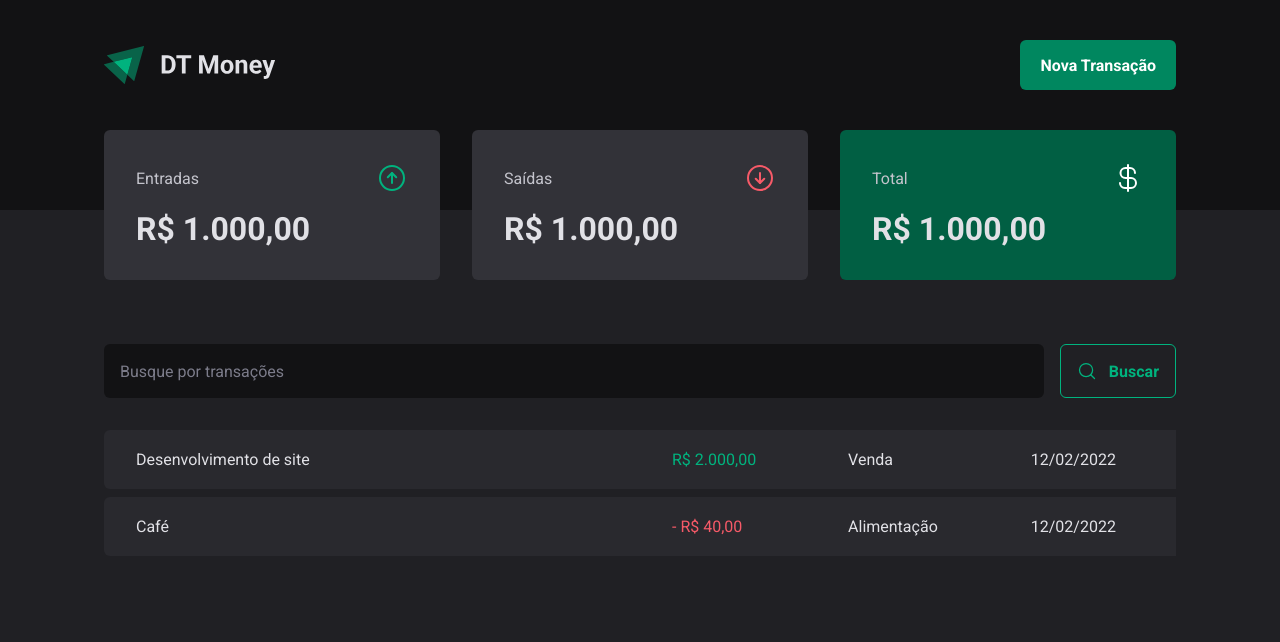
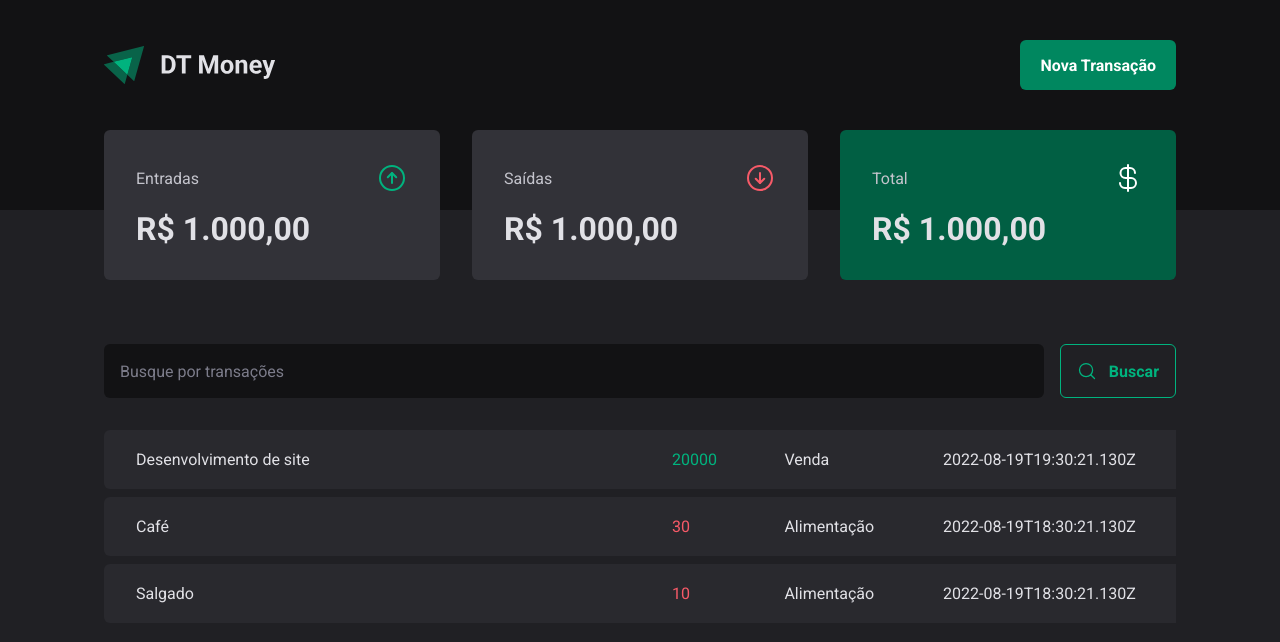
Before and after one commit to luis-b-o/dt-money, a React (Vite) app: page / in a window 1280 px wide. Shown: the top 642 px of the page. Built offline with nearby package versions, Linux system fonts and the light colour scheme; data requests are answered from the project's data file.

Commit message:
feat: transactions context

```diff
--- a/src/App.tsx
+++ b/src/App.tsx
@@ -1,4 +1,5 @@
 import { Header } from "@components/Header";
+import { TransactionsProvider } from "@contexts/TransactionsContext";
 import { Transactions } from "@pages/Transactions";
 import { GlobalStyle } from "@styles/global";
 import { defaultTheme } from "@styles/themes/default";
@@ -9,7 +10,9 @@ export function App() {
     <ThemeProvider theme={defaultTheme}>
       <GlobalStyle />
       <Header />
-      <Transactions />
+      <TransactionsProvider>
+        <Transactions />
+      </TransactionsProvider>
     </ThemeProvider>
   );
 }
--- /dev/null
+++ b/src/contexts/TransactionsContext.tsx
@@ -0,0 +1,40 @@
+import { createContext, ReactNode, useEffect, useState } from "react";
+
+interface ITransaction {
+  id: number;
+  description: string;
+  type: "income" | "outcome";
+  price: number;
+  category: string;
+  createdAt: string;
+}
+
+interface TransactionContextType {
+  transactions: ITransaction[];
+}
+
+interface TransactionsProviderProps {
+  children: ReactNode;
+}
+
+export const TransactionContext = createContext({} as TransactionContextType);
+
+export function TransactionsProvider({ children }: TransactionsProviderProps) {
+  const [transactions, setTransactions] = useState<ITransaction[]>([]);
+
+  async function loadTransactions() {
+    const response = await fetch("http://localhost:3000/transactions");
+    const data = await response.json();
+    setTransactions(data);
+  }
+
+  useEffect(() => {
+    loadTransactions();
+  }, []);
+
+  return (
+    <TransactionContext.Provider value={{ transactions }}>
+      {children}
+    </TransactionContext.Provider>
+  );
+}
--- a/src/pages/Transactions/index.tsx
+++ b/src/pages/Transactions/index.tsx
@@ -1,12 +1,16 @@
 import { SearchForm } from "@components/SearchForm";
 import { Summary } from "@components/Summary";
+import { TransactionContext } from "@contexts/TransactionsContext";
 import {
   PriceHighlight,
   TransactionsContainer,
   TransactionsTable,
 } from "@pages/Transactions/styles";
+import { useContext } from "react";
 
 export function Transactions() {
+  const { transactions } = useContext(TransactionContext);
+
   return (
     <div>
       <Summary />
@@ -15,22 +19,20 @@ export function Transactions() {
         <SearchForm />
         <TransactionsTable>
           <tbody>
-            <tr>
-              <td width="50%">Desenvolvimento de site</td>
-              <td>
-                <PriceHighlight variant="income">R$ 2.000,00</PriceHighlight>
-              </td>
-              <td>Venda</td>
-              <td>12/02/2022</td>
-            </tr>
-            <tr>
-              <td width="50%">Café</td>
-              <td>
-                <PriceHighlight variant="outcome">- R$ 40,00</PriceHighlight>
-              </td>
-              <td>Alimentação</td>
-              <td>12/02/2022</td>
-            </tr>
+            {transactions.map((transaction) => {
+              return (
+                <tr key={transaction.id}>
+                  <td width="50%">{transaction.description}</td>
+                  <td>
+                    <PriceHighlight variant={transaction.type}>
+                      {transaction.price}
+                    </PriceHighlight>
+                  </td>
+                  <td>{transaction.category}</td>
+                  <td>{transaction.createdAt}</td>
+                </tr>
+              );
+            })}
           </tbody>
         </TransactionsTable>
       </TransactionsContainer>
--- a/tsconfig.json
+++ b/tsconfig.json
@@ -17,6 +17,7 @@
     "jsx": "react-jsx",
     "paths": {
       "@components/*": ["components/*"],
+      "@contexts/*": ["contexts/*"],
       "@assets/*": ["assets/*"],
       "@pages/*": ["pages/*"],
       "@styles/*": ["styles/*"],
```
